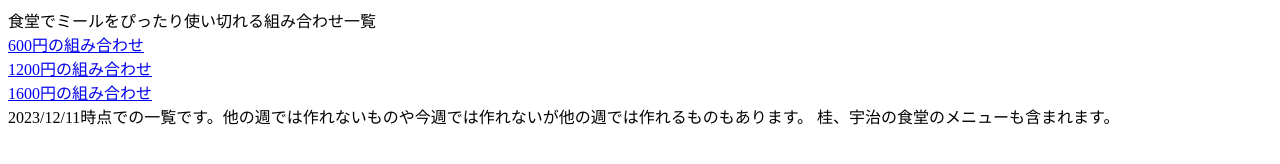
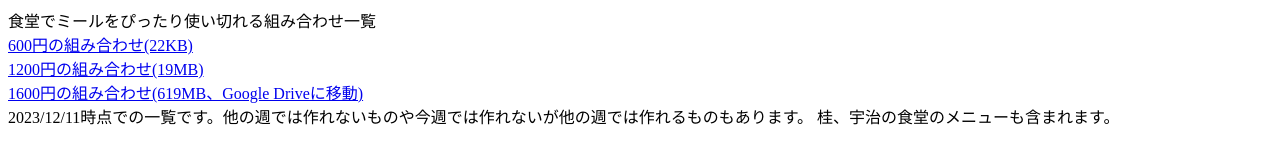
Before and after one commit to sakushiphy/meal, a plain HTML site: page index.html in a window 1280 px wide. Drawn offline with Linux system fonts and the light colour scheme.

Commit message:
Update index.html

```diff
--- a/index.html
+++ b/index.html
@@ -2,9 +2,9 @@
 <html>
   <body>
     食堂でミールをぴったり使い切れる組み合わせ一覧<br>
-    <a href="list/600.html">600円の組み合わせ</a><br>
-    <a href="list/1200.html">1200円の組み合わせ</a><br>
-    <a href="list/1600.html">1600円の組み合わせ</a><br>
+    <a href="list/600.html">600円の組み合わせ(22KB)</a><br>
+    <a href="list/1200.html">1200円の組み合わせ(19MB)</a><br>
+    <a href="list/1600.html">1600円の組み合わせ(619MB、Google Driveに移動)</a><br>
     2023/12/11時点での一覧です。他の週では作れないものや今週では作れないが他の週では作れるものもあります。
     桂、宇治の食堂のメニューも含まれます。
   </body>
```
